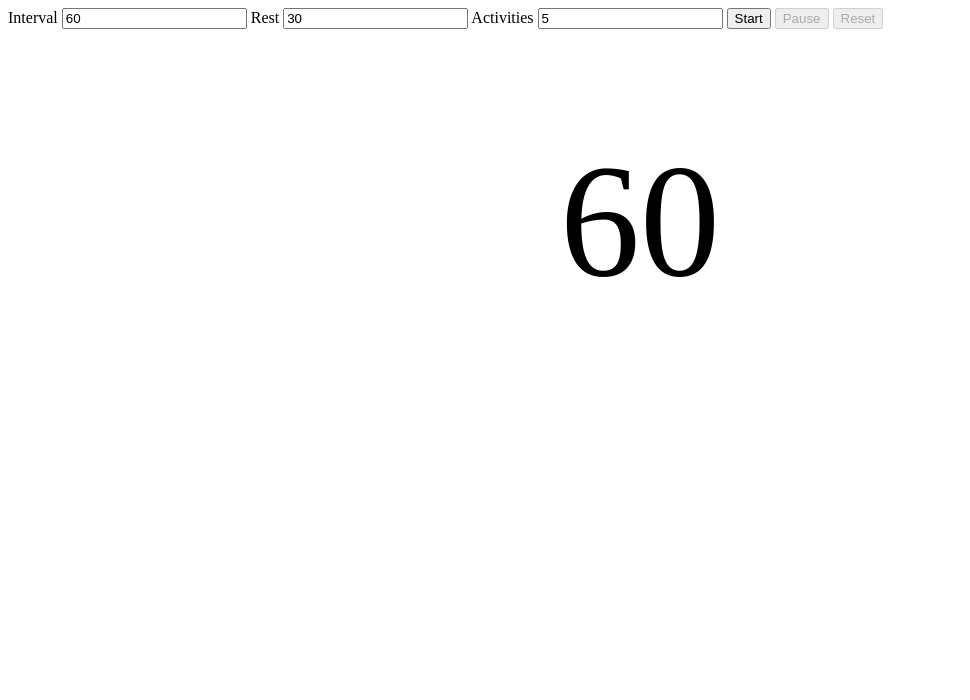
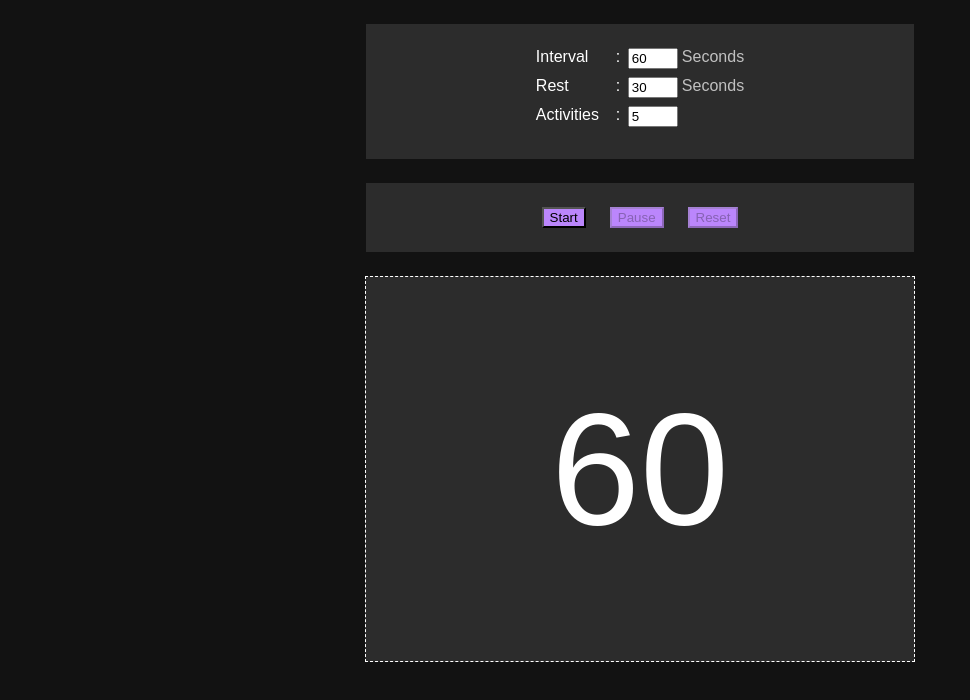
Before and after one commit to coleman-benjamin/hiittimer, a plain HTML site: page index.html in a window 1280 px wide. Shown: the whole page, without its empty margins (0-970 px from the left). Drawn offline with Linux system fonts and the light colour scheme.

Commit message:
html restructure and silly styles

```diff
--- a/index.css
+++ b/index.css
@@ -1,10 +1,47 @@
+body {
+    background-color: #121212;
+    color: #FFF;
+    font-family: Arial, Helvetica, sans-serif;
+}
+
 main {
     width: 100%;
 }
 
+.section {
+    width: 500px;
+    display: flex;
+    justify-content: center;
+    margin: 24px auto;
+    padding: 24px;
+    background-color: #2c2c2c;
+}
+
+.inputs {
+    display: grid;
+    grid-template-columns: 80px 12px 54px auto;
+}
+
+.inputs input {
+    width: 50px;
+    margin-bottom: 8px;
+}
+
+.inputs .indicator {
+    opacity: 0.7;
+}
+
+.controls button {
+    margin: 0 12px;
+    background-color: #bb86fc;
+}
+
+.display {
+    border: 1px dashed #FFF;
+    padding: 100px 24px;
+}
+
 #timer {
-    margin: 100px auto;
-    width: 80%;
     font-size: 160px;
     text-align: center;
 }
--- a/index.html
+++ b/index.html
@@ -5,18 +5,29 @@
 </head>
 <body>
     <main>
+        <div class="section inputs">
             <label for="interval">Interval</label>
+            <label>:</label>
             <input type="number" id="interval" value="60" />
+            <label class="indicator">Seconds</label>
+
             <label for="rest">Rest</label>
+            <label>:</label>
             <input type="number" id="rest" value="30" />
+            <label class="indicator">Seconds</label>
+
             <label for="activities">Activities</label>
+            <label>:</label>
             <input type="number" id="activities" value="5" />
-
+        </div>
+        <div class="section controls">
             <button id="start" onclick="start()">Start</button>
             <button id="pause" onclick="pause()" disabled>Pause</button>
             <button id="reset" onclick="reset()" disabled>Reset</button>
-
+        </div>
+        <div class="section display">
             <div id="timer"></div>
+        </div>
     </main>
     <script src="./index.js"></script>
 </body>
```
Lines whose indentation alone changed are shown as unchanged.
